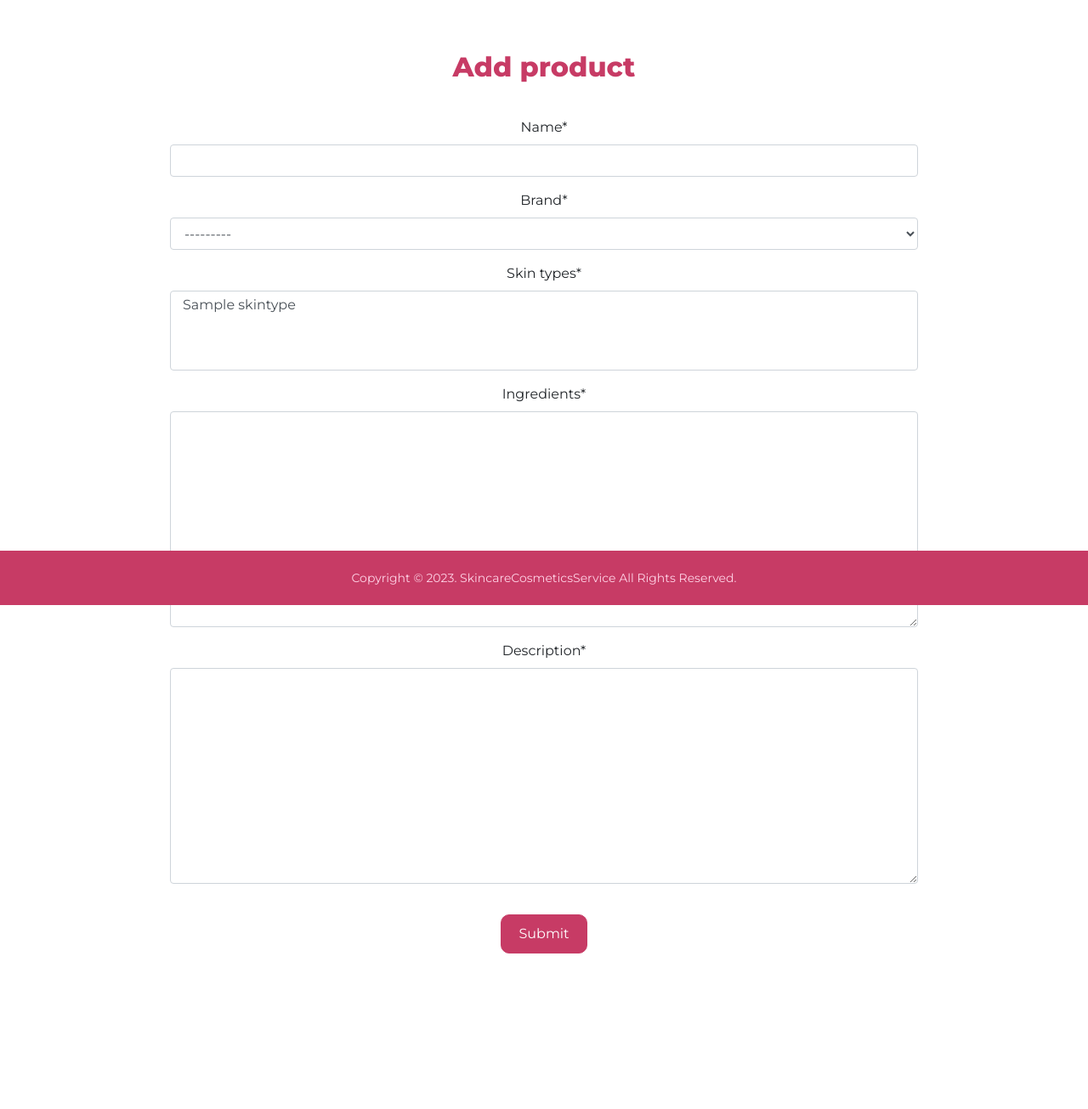
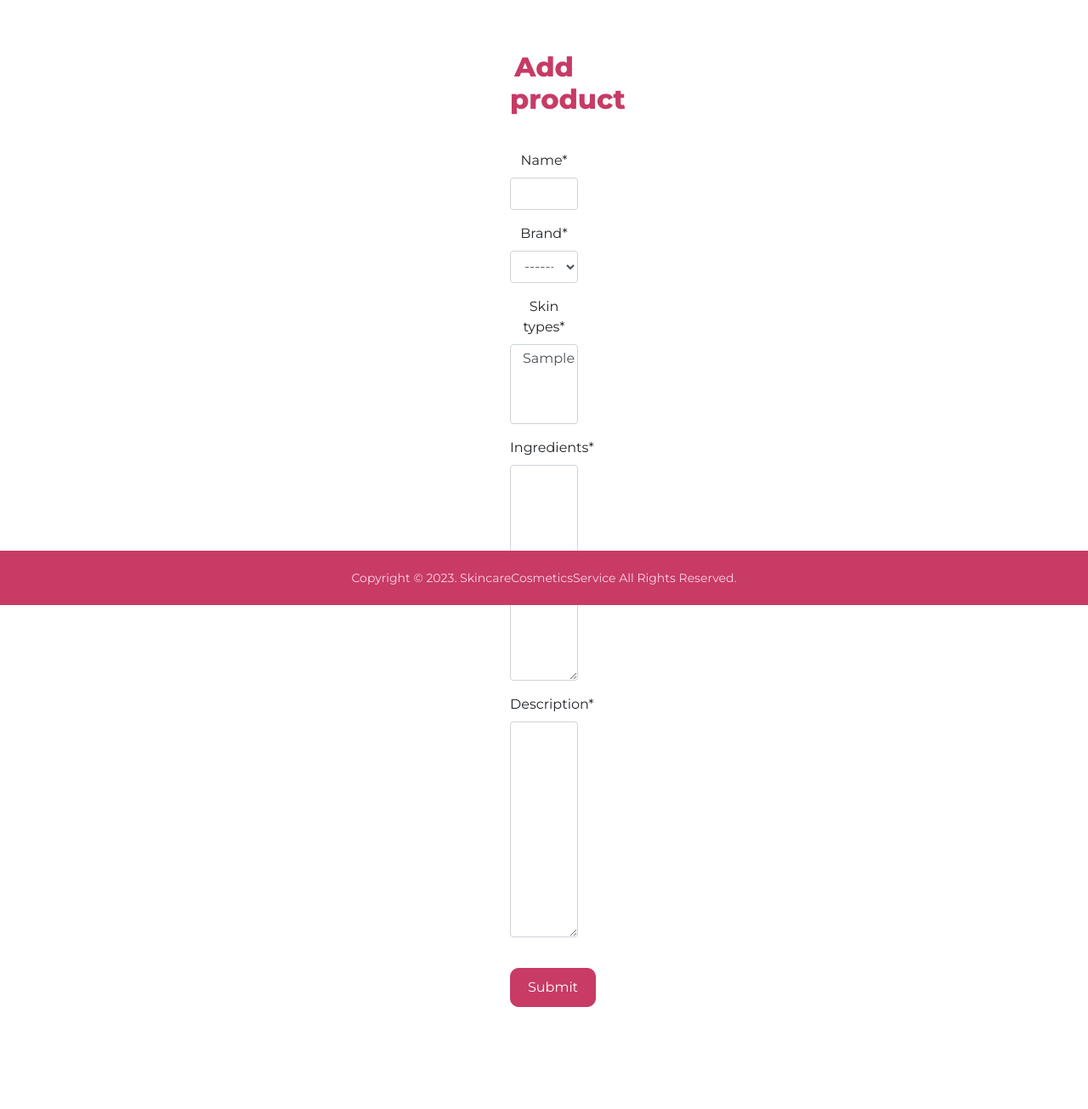
Before and after one commit to nailia-mamiedova/skincare-cosmetics-service, a Django app: page /products/create/ in a window 1280 px wide. Shown: the part 88-1393 px from the top of the page at 85% size. Before the commit the page ends 1210 px from the top, so only its background shows below. Run offline with Django 4.2, Linux system fonts and the light colour scheme; a user stored in the database is signed in; tables that the repository leaves empty hold one stand-in row (values such as "Sample post"); some libraries are stand-ins or nearby versions.

Commit message:
Apply custom-form class to limit form width

```diff
--- a/static/css/styles.css
+++ b/static/css/styles.css
@@ -337,3 +337,7 @@ button {
     text-align: left;
     margin-top: 10px;
 }
+
+.custom-form {
+    padding: 0 400px;
+}
--- a/templates/cosmetics/brand_form.html
+++ b/templates/cosmetics/brand_form.html
@@ -4,7 +4,7 @@
 {% block title %} {{ object|yesno:"Update,Add" }} brand {% endblock %}
 
 {% block content %}
-<div class="">
+<div class="custom-form">
   <h1 class="custom-40px-padding-bottom">{{ object|yesno:"Update,Add" }} brand</h1>
   <form action="" method="post" novalidate>
     {% csrf_token %}
--- a/templates/cosmetics/product_form.html
+++ b/templates/cosmetics/product_form.html
@@ -4,7 +4,7 @@
 {% block title %} {{ object|yesno:"Update,Add" }} product {% endblock %}
 
 {% block content %}
-<div class="">
+<div class="custom-form">
   <h1 class="custom-40px-padding-bottom">{{ object|yesno:"Update,Add" }} product</h1>
   <form action="" method="post" novalidate>
     {% csrf_token %}
--- a/templates/cosmetics/skin_type_form.html
+++ b/templates/cosmetics/skin_type_form.html
@@ -4,7 +4,7 @@
 {% block title %} {{ object|yesno:"Update,Add" }} skin type {% endblock %}
 
 {% block content %}
-<div>
+<div class="custom-form">
   <h1 class="custom-40px-padding-bottom">{{ object|yesno:"Update,Add" }} skin type</h1>
   <form action="" method="post" novalidate>
     {% csrf_token %}
```
